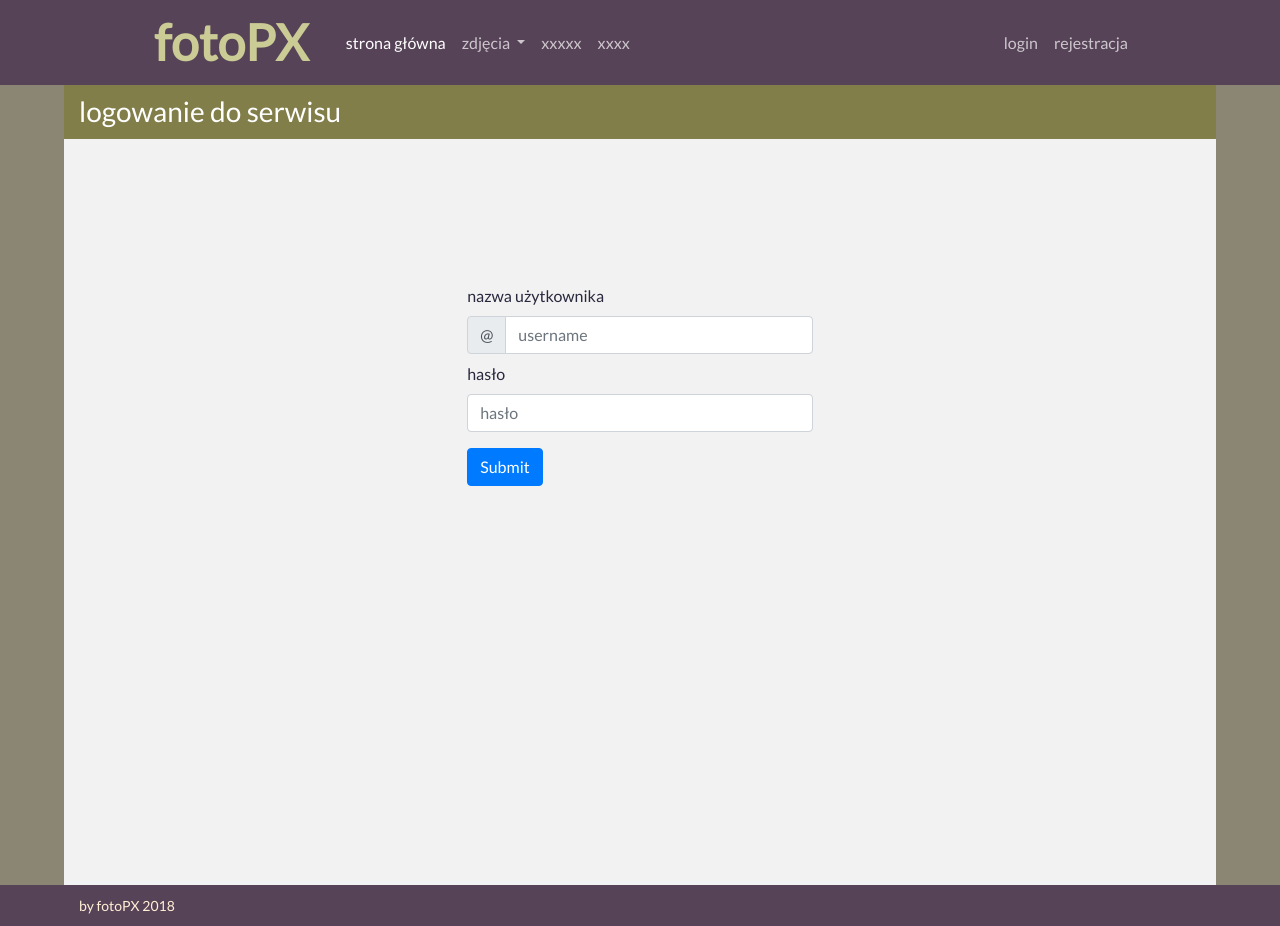
After one commit to allVentures/fotoPX-Picture-Sharing-Application-, a Django app: page /login in a window 1280 px wide. The commit adds this page. Run offline with Django 3.2, Linux system fonts and the light colour scheme; parts of the project's set-up code (start-up, migrations or seed data) failed here and were passed over; some libraries are stand-ins or nearby versions.

Commit message:
Registration Form Finished, Login, Logout

```diff
--- a/fotoPX/urls.py
+++ b/fotoPX/urls.py
@@ -18,13 +18,15 @@ from django.conf.urls.static import static
 from django.contrib import admin
 from django.urls import path, re_path, include
 from django.conf.urls import url
-from fotoPXapp.views import user_registration, MainPage, AllPictures, PictureView, user_page,TagView
+from fotoPXapp.views import user_registration, MainPage, AllPictures, PictureView, user_page, TagView, LoginPage, Logout
 
 urlpatterns = [
     url(r'^jet/', include('jet.urls', 'jet')),  # Django JET URLS
     url(r'^jet/dashboard/', include('jet.dashboard.urls', 'jet-dashboard')),  # Django JET dashboard URLS
     url(r'^admin/', admin.site.urls),
     url(r'^rejestracja', user_registration.as_view(), name="user_registration"),
+    url(r'^logout', Logout.as_view(), name="logout"),
+    url(r'^login', LoginPage.as_view(), name="login"),
     url(r'^$', MainPage.as_view(), name="main_page"),
     re_path(r'^kategoria/(?P<category_slug>[A-Za-z-]+)/(?P<id>[0-9]+)$', AllPictures.as_view(), name="all_pictures"),
     re_path(r'^(?P<category_slug>[A-Za-z-]+)/(?P<picture_slug>[A-Za-z0-9-]+)/(?P<id>[0-9]+)$', PictureView.as_view(),
--- a/fotoPXapp/forms.py
+++ b/fotoPXapp/forms.py
@@ -48,4 +48,14 @@ class RegisterForm(forms.Form):
                                        widget=forms.Select(choices=PRIVACY, attrs={"class": "form-control privacy"}))
     about_me = forms.CharField(label="about me", required=False, max_length=512, widget=forms.Textarea(
         attrs={"class": "form-control privacy"}))
-    avatar_picture = forms.ImageField(label="avatar picture", required=False)
+    avatar_picture = forms.ImageField(label="avatar picture", required=False, error_messages={
+        'invalid_image': 'zaladuj poprawny plik ze zdjeciem. dozwolone formaty: .jpg, .tif, .bmp'})
+
+
+class LoginForm(forms.Form):
+    username = forms.CharField(label="Username", max_length=32,
+                               widget=forms.TextInput(attrs={"class": "form-control", "placeholder": "username"}),
+                               error_messages={'required': 'to pole jest wymagane'})
+    password = forms.CharField(label="Password", max_length=32,
+                               widget=forms.PasswordInput(attrs={"class": "form-control", "placeholder": "hasło"}),
+                               error_messages={'required': 'to pole jest wymagane'})
--- a/fotoPXapp/static/css/styles.css
+++ b/fotoPXapp/static/css/styles.css
@@ -371,3 +371,36 @@ ul.errorlist {
     font-size: 14px;
     font-style: italic;
 }
+
+/*----------------LOGIN PAGE--------------------*/
+
+.LoginPage {
+    display: flex;
+    justify-content: center;
+}
+
+.loginForm {
+    width: 30%;
+    margin-top: 10%;
+}
+
+.msgLogin {
+    width: 100%;
+    text-align: center;
+    margin-top: 30px;
+    font-weight: bold;
+    font-size: 20px;
+}
+
+.navBarAvatar {
+    height: 60px;
+    width: 60px;
+    border-radius: 20px;
+}
+
+.loginNavBar {
+    display: flex;
+    align-items: center;
+    justify-content: center;
+    text-align: center
+}
--- a/fotoPXapp/templates/header.html
+++ b/fotoPXapp/templates/header.html
@@ -51,14 +51,30 @@
                     <a class="nav-link" href="#">xxxx</a>
                 </li>
             </ul>
+            {% if not user.is_authenticated %}
                 <ul class="navbar-nav loginNavBar">
                     <li class="nav-item">
-                    <a class="nav-link" href="#">login</a>
+                        <a class="nav-link" href="/login">login</a>
                     </li>
                     <li class="nav-item">
                         <a class="nav-link" href="/rejestracja">rejestracja</a>
                     </li>
                 </ul>
+            {% else %}
+                <ul class="navbar-nav loginNavBar">
+                    <li class="nav-item">
+                        <a class="nav-link"
+                           href="/{{ user.extenduser.slug }}"><img class="navBarAvatar" src="{{ user.extenduser.avatar_picture.url}}" alt=""></a>
+                    </li>
+                    <li class="nav-item">
+                        <a class="nav-link"
+                           href="/{{ user.extenduser.slug }}">{{ user.first_name }} {{ user.last_name }}</a>
+                    </li>
+                    <li class="nav-item">
+                        <a class="nav-link" href="/logout">logout</a>
+                    </li>
+                </ul>
+            {% endif %}
         </div>
     </nav>
 </div>
--- /dev/null
+++ b/fotoPXapp/templates/login_page.html
@@ -0,0 +1,35 @@
+{% include  "header.html" %}
+
+<h3 class="h3FotoPx">logowanie do serwisu
+</h3>
+<p class="msgLogin">{{ msg }}</p>
+
+{% if not user.is_authenticated %}
+<div class="LoginPage">
+
+    <form action="/login" method="post" class="loginForm" novalidate>
+        {% csrf_token %}
+        <div class="form-group">
+            {{ form.username.errors }}
+            <label for="{{ form.username.id_for_label }}">nazwa użytkownika</label>
+            <div class="input-group mb-2">
+                <div class="input-group-prepend">
+                    <div class="input-group-text">@</div>
+                </div>
+                {{ form.username }}
+            </div>
+
+            <div class="form-group">
+                {{ form.username.errors }}
+                <label for="{{ form.username.id_for_label }}">hasło</label>
+                {{ form.password }}
+            </div>
+
+        </div>
+        <button type="submit" class="btn btn-primary">Submit</button>
+    </form>
+
+</div>
+{% endif %}
+
+{% include "footer.html" %}
--- a/fotoPXapp/templates/tag_pictures.html
+++ b/fotoPXapp/templates/tag_pictures.html
@@ -3,8 +3,9 @@
 </h3>
 <div class="grid">
     {% for img in pictures %}
-         <a href="/{{ img.picture_id.picture_category_id.category_slug}}/{{ img.picture_id.pic_slug }}/{{ img.picture_id.id }}">
-            <img class="pictureThumbnail" data-height={{ img.picture_id.th_height }} data-width={{ img.picture_id.th_width }}
+        <a href="/{{ img.picture_id.picture_category_id.category_slug }}/{{ img.picture_id.pic_slug }}/{{ img.picture_id.id }}">
+            <img class="pictureThumbnail"
+                 data-height={{ img.picture_id.th_height }} data-width={{ img.picture_id.th_width }}
                  src="{{ img.picture_id.picture.url }}">
         </a>
     {% endfor %}
--- a/fotoPXapp/views.py
+++ b/fotoPXapp/views.py
@@ -1,21 +1,21 @@
+import random
+from django.contrib.auth import authenticate, login, logout
+from django.contrib.auth.models import User, Permission
 from django.core.exceptions import ObjectDoesNotExist
 from django.db import IntegrityError
 from django.db.models.aggregates import Avg, Sum
-from django.shortcuts import render
+from django.shortcuts import render, redirect
 from django.views import View
 from django.http import HttpResponse, HttpRequest, Http404
 from django.views import View
 from django.conf import settings
 from os import path, rename, remove
 from json import dumps
-
-# from psycopg2._psycopg import IntegrityError
-
 from fotoPXapp.models import User, ExtendUser, Regions, Picture, PictureCategory, PictureTags, PictureRating, \
     PictureComment, Followers, Tags
 from fotoPXapp.GlobalFunctions import ReplacePolishCharacters
 from PIL import Image
-from fotoPXapp.forms import RegisterForm
+from fotoPXapp.forms import RegisterForm, LoginForm
 
 
 # ------------MAIN PAGE, HEADER , FOOTER-----------------------
@@ -31,7 +31,6 @@ class user_registration(View):
         form = RegisterForm()
         voId = request.GET.get('voivodeship_id')
         countyId = request.GET.get('county_id')
-        print(voId)
 
         if voId == None:
             regions = Regions.objects.filter(county_id=None)
@@ -75,6 +74,27 @@ class user_registration(View):
             county_id = request.POST.get("county_id")
             municipality_id = request.POST.get("municipality_id")
 
+            if int(voivodeship_id) == 0:
+                user_region_id = 3000
+                print("1szy ", user_region_id)
+            else:
+                if int(county_id) == 0:
+                    user_region_id = Regions.objects.get(voivodeship_id=voivodeship_id, county_id__isnull=True).id
+                    print("2ci ", user_region_id)
+                else:
+                    if int(municipality_id) == 0:
+                        user_region_id = Regions.objects.get(voivodeship_id=voivodeship_id, county_id=county_id,
+                                                             municipality_id__isnull=True).id
+                        print("3ci ", user_region_id)
+                    else:
+                        user_region_id = Regions.objects.get(voivodeship_id=voivodeship_id, county_id=county_id,
+                                                             municipality_id=municipality_id).id
+                        print("4ty ", user_region_id)
+
+            errors = {}
+            if password != password_check:
+                errors["password"] = "wprowadzone hasła nie są jednakowe, wprowadź ponownie"
+
             try:
                 new_user = User.objects.create_user(
                     username=username,
@@ -84,24 +104,143 @@ class user_registration(View):
                     password=password
                 )
                 new_user.save()
+                new_user_id = new_user.id
             except IntegrityError:
+                errors["username"] = "wprowadzona nazwa użytkownika jest już zajęta, wybierz inną"
+            if errors:
+                new_user
                 regions = Regions.objects.filter(county_id=None)
-                error = "wprowadzona nazwa użytkownika jest już zajęta, wybierz inną"
-                ctx = {"regions": regions, "form": form, "error": error}
+                ctx = {"regions": regions, "form": form, "errors": errors}
                 return render(request, "user_registration.html", ctx)
 
+            region = Regions.objects.get(id=user_region_id)
+            wojewodztwo_id = region.voivodeship_id
+            woj = Regions.objects.get(voivodeship_id=wojewodztwo_id, county_id=None)
+            woj_lower = woj.city.lower()
+            stri = woj_lower
+            if stri == "nie podano":
+                stri = "polska"
+            slug = "fotograf/" + stri + "/" + new_user.first_name + "-" + new_user.last_name + "/" + str(
+                new_user.id)
+            cleaned_slug = ReplacePolishCharacters(slug)
+            # --- start of avatar processing----
             if 'avatar_picture' in request.FILES:
                 avatar_picture = request.FILES["avatar_picture"]
-                im = Image.open(avatar_picture)
-                im.save(settings.MEDIA_ROOT + "xxxxxxxxx.jpg", "JPEG")
-                return  HttpResponse("SAVED")
+
+                # image format validation and dimesions check
+                max_picture_width = 600
+                min_picture_width = 400
+                min_picture_height = 400
+                max_picture_height = 600
+
+                try:
+                    im = Image.open(avatar_picture)
+                    picture_width = im.size[0]
+                    picture_height = im.size[1]
+                    print(picture_height)
+                    if picture_width < min_picture_width or picture_height < min_picture_height:
+                        avatar_error = "Avatar musi miec min 400px x 400px!"
+                        im.close()
+                        regions = Regions.objects.filter(county_id=None)
+                        ctx = {"regions": regions, "form": form, "avatar_error": avatar_error}
+                        return render(request, "user_registration.html", ctx)
+                except Exception as avatar_error:  # this is gonna be validated by ImageField in Django anyway
+                    avatar_error = "ten format nie jest dozwolony, dozwolone formaty: jpg, tif, bmp."
+                    regions = Regions.objects.filter(county_id=None)
+                    ctx = {"regions": regions, "form": form, "avatar_error": avatar_error}
+                    return render(request, "user_registration.html", ctx)
+
+                new_extended_user = ExtendUser.objects.create(
+                    avatar_picture=avatar_picture,
+                    email_privacy=email_privacy,
+                    phone_number=phone,
+                    phone_privacy=phone_privacy,
+                    skype=skype,
+                    skype_privacy=skype_privacy,
+                    instagram_id=instagram,
+                    instagram_privacy=instagram_privacy,
+                    facebook_id=facebook,
+                    facebook_privacy=facebook_privacy,
+                    website=website,
+                    website_privacy=website_privacy,
+                    about_me=about_me,
+                    region_id=user_region_id,
+                    user_id=new_user_id,
+                    slug=cleaned_slug,
+                )
+
+                full_path_to_file = settings.MEDIA_ROOT + str(new_extended_user.avatar_picture)
+
+                # resize image, convert file to jpg
+                ratio = picture_width / picture_height
+
+                if picture_width > max_picture_width or picture_height > max_picture_height:
+                    if ratio > 1:
+                        picture_height = min_picture_height
+                        picture_width = picture_height * ratio
+                    else:
+                        picture_width = min_picture_width
+                        picture_height = picture_width / ratio
+
+                picture_height = int(round(picture_height, 0))
+                picture_width = int(round(picture_width, 0))
+
+                filename, extension = path.splitext((str(new_extended_user.avatar_picture).lower()))
+                im = im.resize((picture_width, picture_height))
+                outfile = filename + ".jpg"
+
+                if new_extended_user.avatar_picture != outfile:
+                    try:
+                        im.save(settings.MEDIA_ROOT + outfile, "JPEG")
+                        new_extended_user.avatar_picture = outfile
+                    except IOError as e:
+                        e = "Ten format pliku nie moze byc skonwertowany do jpg."
+                        return render(request, "standard_error_page.html", {"msg": e})
+
+                    except Exception as e:
+                        im.close()
+                        return render(request, "standard_error_page.html", {"msg": e})
+                else:
+                    im.save(settings.MEDIA_ROOT + outfile, "JPEG")
+                    new_extended_user.picture = outfile
+                    new_extended_user.save()
+
+                im.close()
+                # -------avatar picture rename-------
+
+                filename, extension = path.splitext(str(new_extended_user.avatar_picture))
+                new_picture_name = "zdjecie-profilowe-" + new_user.first_name + "-" + new_user.last_name + extension
+
+                if ExtendUser.objects.filter(avatar_picture=new_picture_name):
+                    new_picture_name = "zdjecie-profilowe-" + new_user.first_name + "-" + new_user.last_name + str(
+                        random.randint(1, 1000)) + extension
+                else:
+                    rename(settings.MEDIA_ROOT + str(new_extended_user.avatar_picture), settings.MEDIA_ROOT + new_picture_name)
+                new_extended_user.avatar_picture = new_picture_name
+                new_extended_user.save()
+
             else:
-                return HttpResponse("No Picture")
-                pass
+                new_extended_user = ExtendUser.objects.create(
+                    email_privacy=email_privacy,
+                    phone_number=phone,
+                    phone_privacy=phone_privacy,
+                    skype=skype,
+                    skype_privacy=skype_privacy,
+                    instagram_id=instagram,
+                    instagram_privacy=instagram_privacy,
+                    facebook_id=facebook,
+                    facebook_privacy=facebook_privacy,
+                    website=website,
+                    website_privacy=website_privacy,
+                    about_me=about_me,
+                    region_id=user_region_id,
+                    user_id=new_user_id,
+                    slug=cleaned_slug,
+                )
+                return HttpResponse("User Created, NO AVATAR")
 
-
-
-            return HttpResponse("KONIEC FUNKCJI POST" + first_name + str(voivodeship_id))
+            ctx = {"new_user":new_user, "new_extended_user":new_extended_user}
+            return render(request, "user_registration_response.html", ctx)
         else:
             regions = Regions.objects.filter(county_id=None)
             ctx = {"regions": regions, "form": form}
@@ -138,18 +277,28 @@ class user_page(View):
         user_voivodeship_id = Regions.objects.get(id=user_region_id).voivodeship_id
         user_county_id = Regions.objects.get(id=user_region_id).county_id
         user_municipality_id = Regions.objects.get(id=user_region_id).municipality_id
+
         user_voivodeship = Regions.objects.get(voivodeship_id=user_voivodeship_id, county_id__isnull=True,
                                                municipality_id__isnull=True).city
         user_voivodeship = user_voivodeship.lower()
         user_stat["user_voivodeship"] = user_voivodeship
-        user_county = Regions.objects.get(voivodeship_id=user_voivodeship_id, county_id=user_county_id,
-                                          municipality_id__isnull=True).city
+
+        if user_county_id == None and user_municipality_id == None:
+            user_county = "nie podano"
+            user_city = "nie podano"
+        elif user_county_id == None:
+            user_city = "nie podano"
+        else:
+            user_county = Regions.objects.get(voivodeship_id=user_voivodeship_id, county_id=user_county_id,
+                                              municipality_id__isnull=True).city
+
+            user_city = Regions.objects.get(voivodeship_id=user_voivodeship_id, county_id=user_county_id,
+                                            municipality_id=user_municipality_id).city
+
+        user_city = user_city.lower()
+        user_stat["user_city"] = user_city
         user_county = user_county.lower()
         user_stat["user_county"] = user_county
-        user_city = Regions.objects.get(voivodeship_id=user_voivodeship_id, county_id=user_county_id,
-                                        municipality_id=user_municipality_id).city
-        user_city = user_city.lower()
-        user_stat["user_city"] = user_city
 
         ctx = {"user": user_data, "pictures": user_pictures, "user_stat": user_stat}
         return render(request, "user_page.html", ctx)
@@ -210,3 +359,34 @@ class TagView(View):
         ctx = {"pictures": all_tagged_pictures, "tag": tag}
 
         return render(request, "tag_pictures.html", ctx)
+
+# -------------------------SYSTEM----------------------------------
+class LoginPage(View):
+    def get(self, request):
+        if request.user.is_authenticated:
+            msg = "jesteś już zalogowany!"
+            return render(request, "standard_error_page.html", {"msg": msg})
+        else:
+            form = LoginForm()
+            ctx = {"form": form}
+            return render(request, "login_page.html", ctx)
+
+    def post(self, request):
+        form = LoginForm(request.POST)
+        if form.is_valid():
+            username = form.cleaned_data["username"]
+            password = form.cleaned_data["password"]
+            User = authenticate(username=username, password=password)
+            if User is not None:
+                login(request, User)
+                msg = 'zalogowano!'
+            else:
+                msg = 'niepoprawny login, spróbuj ponownie!'
+        else:
+            return redirect('login')
+        return render(request, "login_page.html", {'form': form, 'msg': msg, "user":User})
+
+class Logout(View):
+    def get(self, request):
+        logout(request);
+        return redirect('main_page')
```
Also changed, not shown: fotoPXapp/templates/user_registration.html (+7 -2 lines), fotoPXapp/templates/user_registration_response.html (added, +17 -0 lines). Lines whose indentation alone changed are shown as unchanged.
